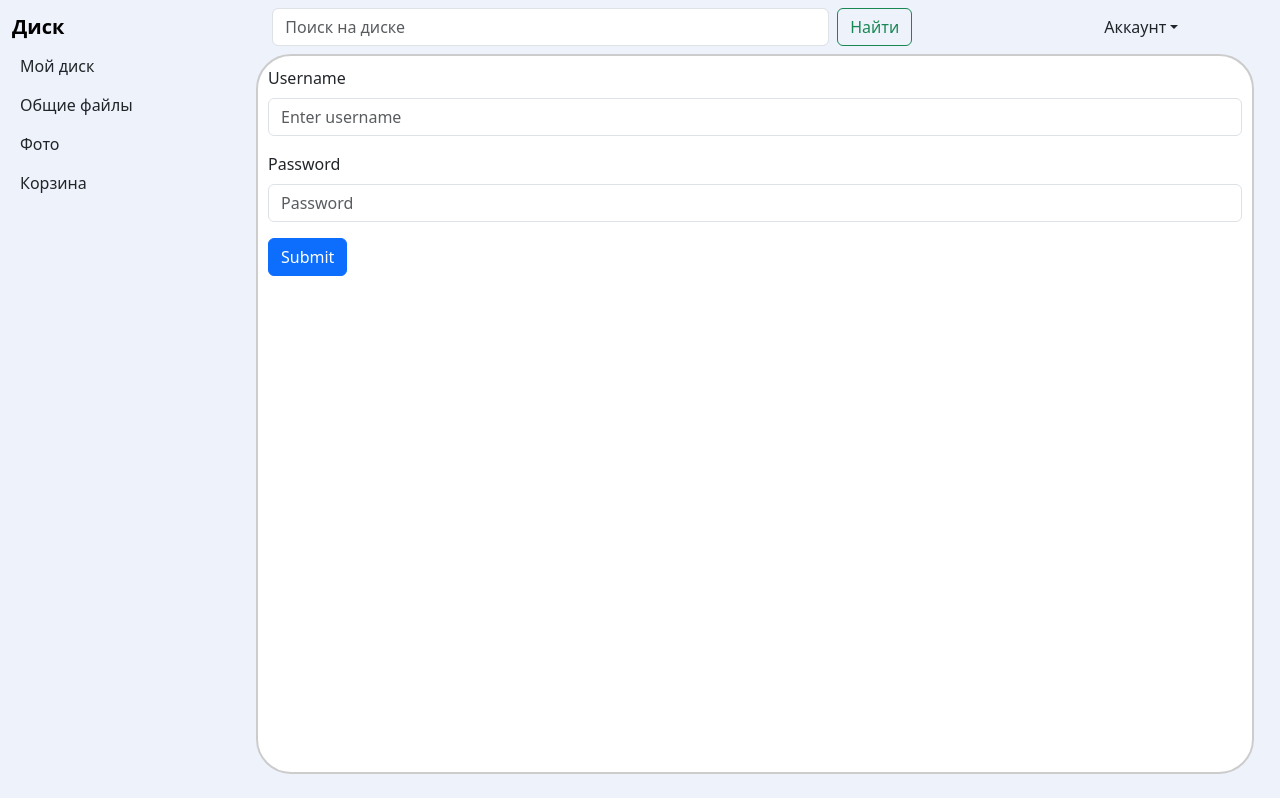
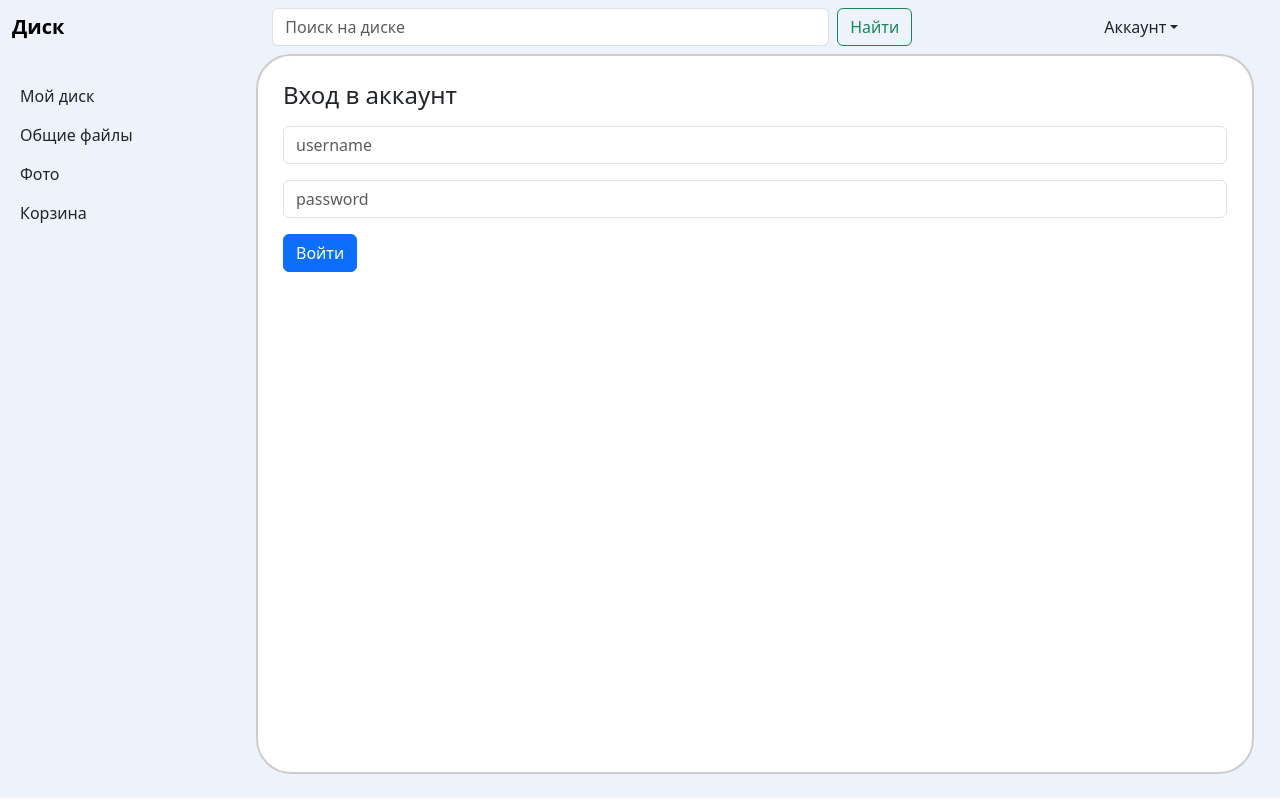
Before and after one commit to 15Andrew43/disk-cloud-storage, a React (Create React App) app in the folder frontend/disk-app-borovets/: page /auth in a window 1280 px wide. Built offline with nearby package versions, Linux system fonts and the light colour scheme.

Commit message:
createButton and auth style

```diff
--- a/frontend/disk-app-borovets/src/components/Header/Header.tsx
+++ b/frontend/disk-app-borovets/src/components/Header/Header.tsx
@@ -30,7 +30,7 @@ function Header() {
     return (
         <Navbar expand="lg" className="">
             <Container fluid>
-                <div><Navbar.Brand href="#"><b>Диск</b></Navbar.Brand></div>
+                <div><Navbar.Brand href="/fs"><b>Диск</b></Navbar.Brand></div>
                 <div>
                     <Form className="d-flex" style={{width: "50vw"}}>
                         <Form.Control
--- a/frontend/disk-app-borovets/src/components/LeftBar/LeftBar.module.css
+++ b/frontend/disk-app-borovets/src/components/LeftBar/LeftBar.module.css
@@ -15,6 +15,7 @@
     align-content: flex-start;
     gap: 15px;
     margin-left: 20px;
+    margin-top: 30px;
 }
 
 .navigationButton:hover {
--- /dev/null
+++ b/frontend/disk-app-borovets/src/pages/Authorization.module.css
@@ -0,0 +1,4 @@
+.authField {
+    margin: 15px
+
+}
--- a/frontend/disk-app-borovets/src/pages/Authorization.tsx
+++ b/frontend/disk-app-borovets/src/pages/Authorization.tsx
@@ -6,6 +6,8 @@ import { setIsAuth } from "../redux/store";
 import { useDispatch } from "react-redux";
 import {useLocation, useNavigate} from "react-router-dom";
 import {Dispatch} from "redux";
+// import style from "../components/LeftBar/LeftBar.module.css";
+import style from "./Authorization.module.css"
 
 export function handleLogin(dispatch: Dispatch, navigate: ReturnType<typeof useNavigate>, url: string): void {
   let token = localStorage.getItem('token');
@@ -42,29 +44,31 @@ function Authorization() {
   };
 
   return (
-    <Form onSubmit={handleSubmit}>
+    <Form className={`${style.authField}`} onSubmit={handleSubmit}>
+      <Form.Label><h4>  Вход в аккаунт </h4></Form.Label>
+
       <Form.Group className="mb-3" controlId="formBasicEmail">
-        <Form.Label>Username</Form.Label>
+        {/*<Form.Label>Username</Form.Label>*/}
         <Form.Control
           type="text"
-          placeholder="Enter username"
+          placeholder="username"
           value={username}
           onChange={(e) => setUsername(e.target.value)}
         />
       </Form.Group>
 
       <Form.Group className="mb-3" controlId="formBasicPassword">
-        <Form.Label>Password</Form.Label>
+        {/*<Form.Label>Password</Form.Label>*/}
         <Form.Control
           type="password"
-          placeholder="Password"
+          placeholder="password"
           value={password}
           onChange={(e) => setPassword(e.target.value)}
         />
       </Form.Group>
 
       <Button variant="primary" type="submit">
-        Submit
+        Войти
       </Button>
     </Form>
   );
--- a/frontend/disk-app-borovets/src/pages/Body/Body.module.css
+++ b/frontend/disk-app-borovets/src/pages/Body/Body.module.css
@@ -1,4 +1,11 @@
 .mainbody{
+
+}
+
+.createButton {
+    /*text-overflow: ellipsis;*/
+    margin-right: 15px;
+    color: #F5F5F5;
 
 }
 
@@ -6,7 +13,7 @@
     display: flex;
     /*margin-left: 20px;*/
     margin-top: 10px;
-    margin-left: 20px;
+    margin-left: 10px;
     /*border: 1px solid #ccc;*/
     /*border-radius: 10px; !* Задаем радиус закругления углов в 10 пикселей *!*/
     /*padding: 5px; !* Добавляем внутренние отступы для контента внутри элемента *!*/
@@ -17,10 +24,19 @@
 .filters {
     display: flex;
     flex-direction: row;
-    margin-left: 20px;
+    /*justify-content: left;*/
+    margin-left: 10px;
     gap: 15px;
     margin-bottom: 20px;
+
 }
+
+/*.filtersButton {*/
+/*    width: 50vw;*/
+/*    overflow: hidden;*/
+/*    white-space: nowrap;*/
+/*    text-overflow: ellipsis;*/
+/*}*/
 
 .sortbuttons {
     margin-left: 10px;
@@ -28,7 +44,10 @@
     display: flex;
     flex-direction: row;
     justify-content: space-between;
-    gap: 15px;
+    /*gap: 15px;*/
+    /*overflow: hidden;*/
+    white-space: nowrap;
+    text-overflow: ellipsis;
 
 }
 
--- a/frontend/disk-app-borovets/src/pages/Body/Body.tsx
+++ b/frontend/disk-app-borovets/src/pages/Body/Body.tsx
@@ -69,7 +69,7 @@ function CreateButton() {
 
 
     return (
-        <DropdownButton className={`${style.createButton}`} id="dropdown-item-button" title="Создать">
+        <DropdownButton className={`${style.createButton}`} id="dropdown-item-button" variant="success" title="Создать">
             <ModalDiv isFolder={false} /> {/* Создание файла */}
             <ModalDiv isFolder={true} /> {/* Создание папки */}
             <Form.Control
@@ -112,15 +112,7 @@ function Body() {
         fetchData(cur_path_arr, dispatch, random_url);
     }, [cur_path_arr]);
 
-    // const handleBreadcrumbClick = (index: number) => {
-    //     if (index === cur_path_arr.length - 1) {
-    //         const initialPath = ['./']; // Измените на начальный путь, который вы хотите использовать
-    //         dispatch(pushToCurPath(cur_path_arr)); // Сброс пути до начального значения
-    //     } else {
-    //         const newPath = cur_path_arr.slice(0, index + 1);
-    //         dispatch(setCurPath(newPath)); // Обновление пути
-    //     }
-    // };
+
     const handleBreadcrumbClick = (index: number) => {
         const newPath = cur_path_arr.slice(0, index + 1);
         dispatch(setCurPath(newPath)); // Обновление пути
@@ -136,10 +128,10 @@ function Body() {
 
     return (
         <>
-            <CreateButton/>
 
             <div className={`${style.mainbody}`}>
                 <h4 className={`${style.path}`}>
+                    <CreateButton/>
                     {/*{cur_path_arr.join('')}*/}
                     <Breadcrumb>
                         {modifiedPathNames.map((path: string, index: number) => (
@@ -151,6 +143,7 @@ function Body() {
                             </Breadcrumb.Item>
                         ))}
                     </Breadcrumb>
+
                 </h4>
                 {/*<h3 className={`${style.path}`}>Мой диск</h3>*/}
                 <div className={`${style.filters}`}>
@@ -170,6 +163,7 @@ function Body() {
                         <Dropdown.Item href="#/action-2">За последние 7 дней</Dropdown.Item>
                         <Dropdown.Item href="#/action-3">За последние 30 дней</Dropdown.Item>
                     </DropdownButton>
+                    {/*<div className={`${style.filtersButton}`} ></div>*/}
                 </div>
                 <div className={`${style.sortbuttons}`}>
                     <Button as="input" type="button" value="Название" />{' '}
```
Also changed, not shown: frontend/disk-app-borovets/src/App.css (+7 -0 lines), frontend/disk-app-borovets/src/App.tsx (+8 -0 lines), frontend/disk-app-borovets/src/components/LeftBar/LeftBar.tsx (+19 -0 lines). Lines whose indentation alone changed are shown as unchanged.
